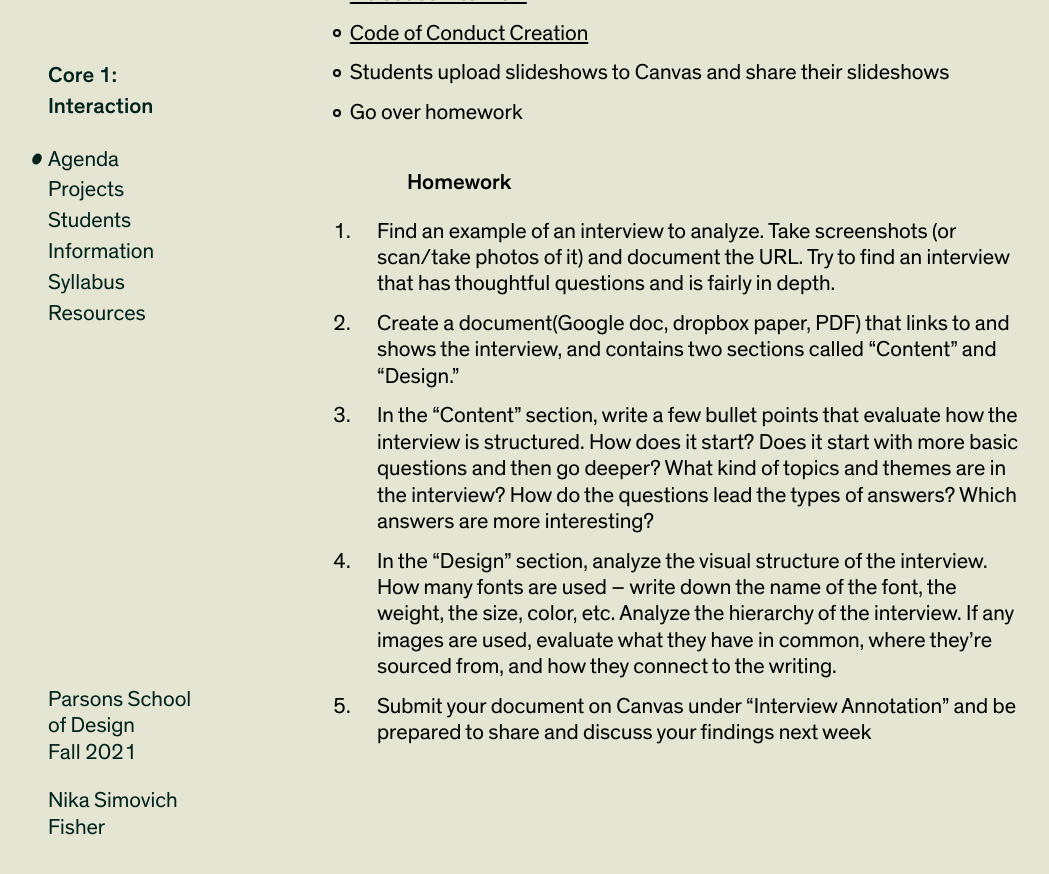
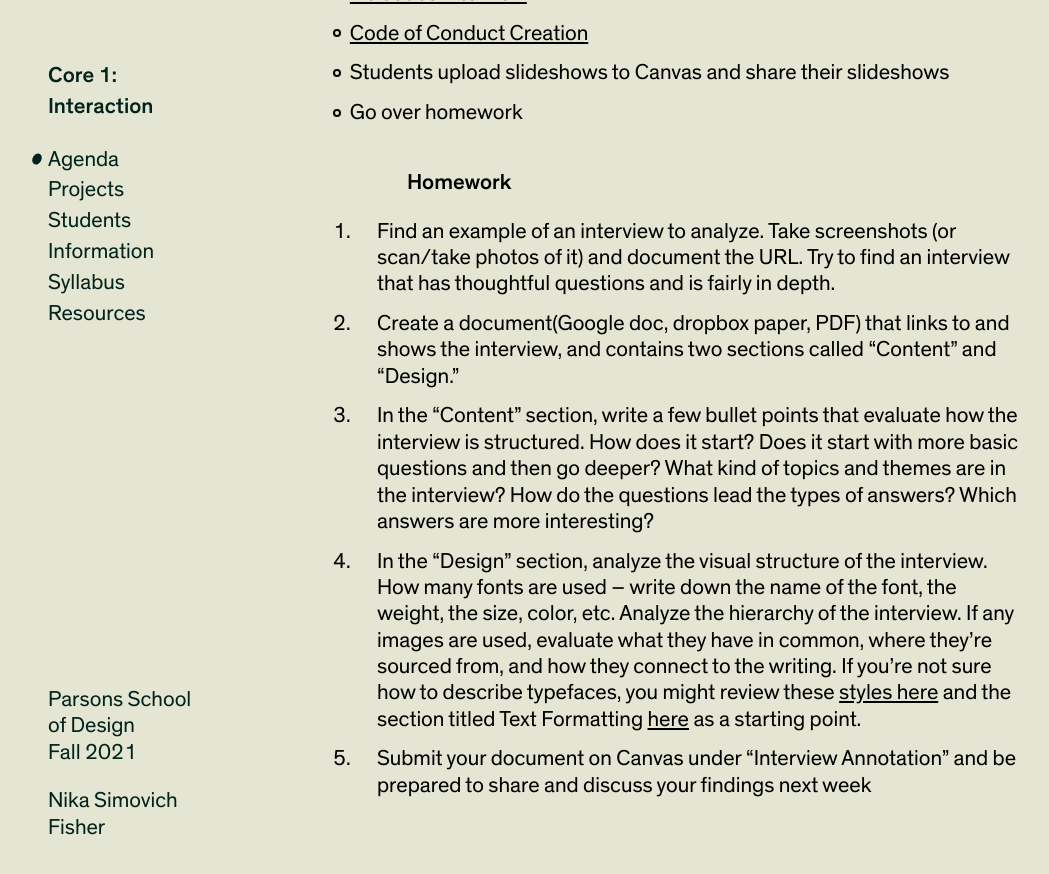
Before and after one commit to nikasimovich/cif21, a Jekyll site: the page built from _agendas/week-1.md, in a window 1280 px wide and 900 px high, scrolled down 402 px. Shown: the top 874 px of the window, without its empty margins (12-1061 px from the left). Built offline with Jekyll 4.4.1, drawn with Linux system fonts in a browser that asks for light colours; before the commit the page ends 1249 px from its top, so only the background shows below that.

Commit message:
Add example

```diff
--- a/_agendas/week-1.md
+++ b/_agendas/week-1.md
@@ -19,5 +19,5 @@ summary: Intros, Syllabus, Code of Conduct, Student Slideshows
 1. Find an example of an interview to analyze. Take screenshots (or scan/take photos of it) and document the URL. Try to find an interview that has thoughtful questions and is fairly in depth.
 2. Create a document(Google doc, dropbox paper, PDF) that links to and shows the interview, and contains two sections called “Content” and “Design.”
 3. In the “Content” section, write a few bullet points that evaluate how the interview is structured. How does it start? Does it start with more basic questions and then go deeper? What kind of topics and themes are in the interview? How do the questions lead the types of answers? Which answers are more interesting?
-4. In the “Design” section, analyze the visual structure of the interview. How many fonts are used – write down the name of the font, the weight, the size, color, etc. Analyze the hierarchy of the interview. If any images are used, evaluate what they have in common, where they&rsquo;re sourced from, and how they connect to the writing.
+4. In the “Design” section, analyze the visual structure of the interview. How many fonts are used – write down the name of the font, the weight, the size, color, etc. Analyze the hierarchy of the interview. If any images are used, evaluate what they have in common, where they&rsquo;re sourced from, and how they connect to the writing. If you&rsquo;re not sure how to describe typefaces, you might review these [styles here](https://www.fonts.com/content/learning/fontology/level-1/type-anatomy/type-classifications) and the section titled Text Formatting [here](https://practicaltypography.com/) as a starting point.
 5. Submit your document on Canvas under "Interview Annotation" and be prepared to share and discuss your findings next week
```
